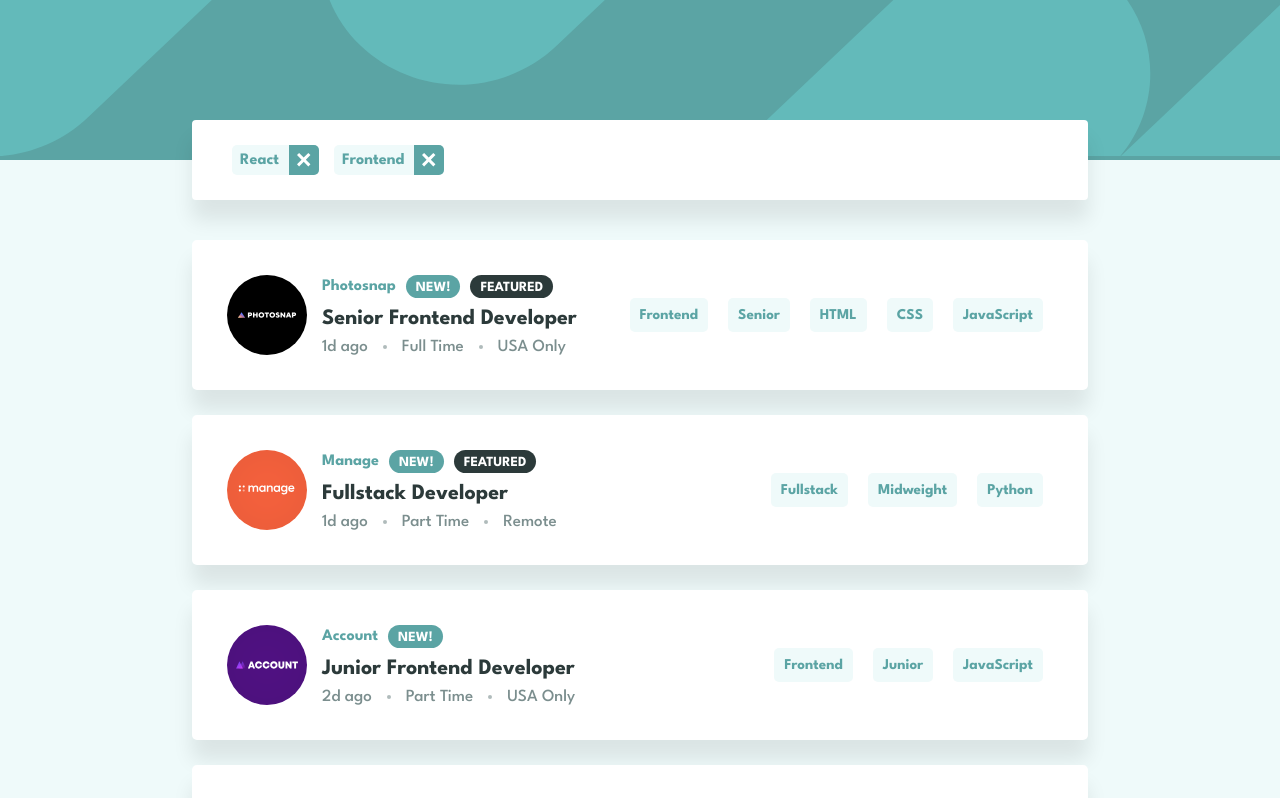
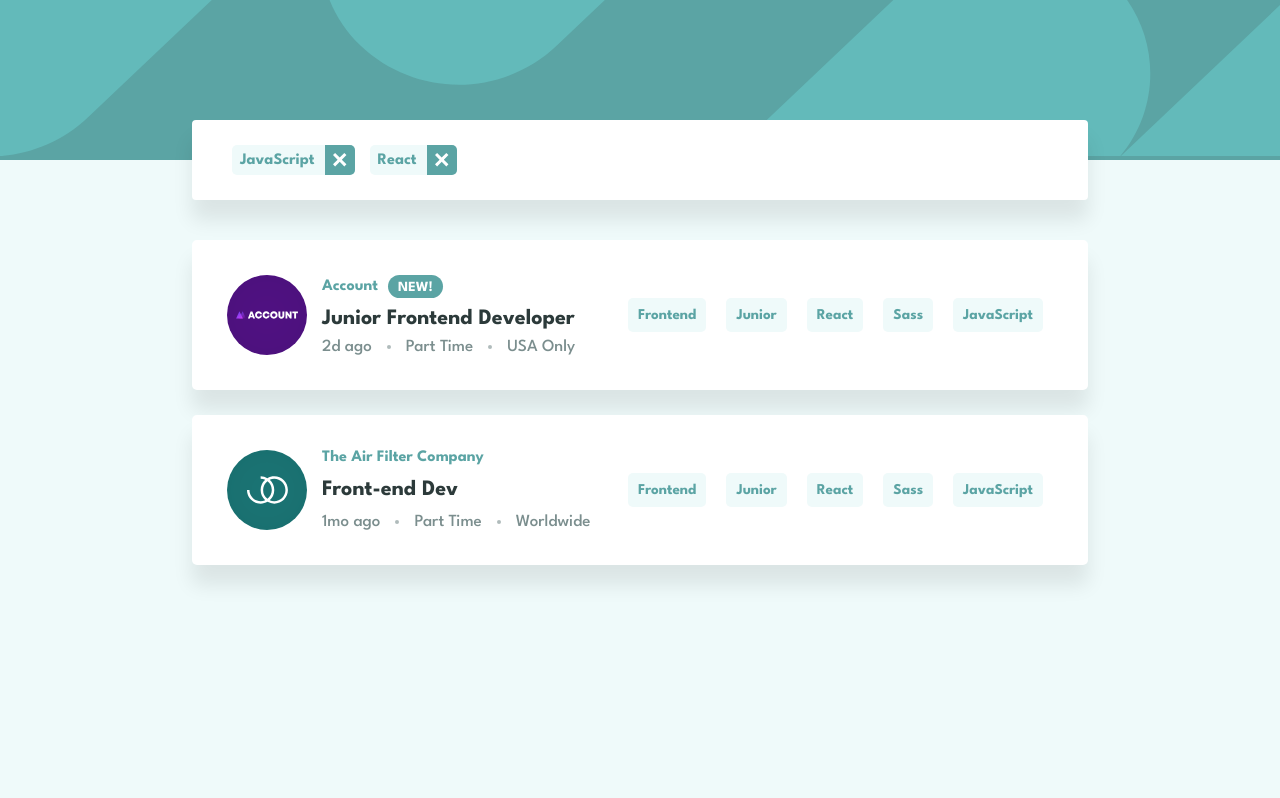
Before and after one commit to Jp-bruno/JobList, a React (Create React App) app: page / in a window 1280 px wide. Shown: the top 798 px of the page. Built offline with nearby package versions, Linux system fonts and the light colour scheme.

Commit message:
filtering function done on ListItem component

```diff
--- a/src/App.css
+++ b/src/App.css
@@ -22,6 +22,7 @@
 main.content {
   background-color: var(--main-content-background-color);
   padding-bottom: 100px;
+  min-height: 100vh;
 }
 
 .list {
--- a/src/components/List.tsx
+++ b/src/components/List.tsx
@@ -5,19 +5,19 @@ import { useState } from 'react';
 
 
 export default function List() {
-    const [filters, setFilters] = useState(['React', 'Frontend']);
+    const [filters, setFilters] = useState(['JavaScript', 'React']);
 
-    function addFilter(event:any) {
-        const currentItem:string = event.target.dataset.itemname;
+    function addFilter(event: any) {
+        const currentItem: string = event.target.dataset.itemname;
 
         return filters.some(el => el === currentItem) ?
-        () => {return}
-        :
-        setFilters([...filters, currentItem])
+            () => { return }
+            :
+            setFilters([...filters, currentItem])
     }
 
-    function removeFilter(event:any) {
-        const currentItem:string = event.target.dataset.filtername;
+    function removeFilter(event: any) {
+        const currentItem: string = event.target.dataset.filtername;
 
         const newArr = filters.filter((el) => {
             if (el === currentItem) {
@@ -25,8 +25,6 @@ export default function List() {
             }
             return el
         })
-
-        console.log(newArr)
 
         setFilters(newArr)
     }
@@ -36,7 +34,13 @@ export default function List() {
             <Filter filters={filters} removeFilter={removeFilter} />
             <ul className={`list ${filters.length > 0 ? 'filtered' : ''}`}>
                 {
-                    data.map(element => <ListItem addFilter={addFilter} key={Math.random() * 10000} data={element} />)
+                    data.map(element =>
+                        <ListItem
+                            addFilter={addFilter}
+                            filters={filters}
+                            key={Math.random() * 10000}
+                            data={element} />
+                    )
                 }
             </ul>
         </>
--- a/src/components/ListItem.tsx
+++ b/src/components/ListItem.tsx
@@ -14,11 +14,19 @@ type ListItemProps = {
         languages: string[],
         tools: string[] | []
     },
-    addFilter: (event:any) => void
+    addFilter: (event: any) => void,
+    filters: string[]
 }
 
-export default function ListItem({ data, addFilter }: ListItemProps) {
+export default function ListItem({ data, addFilter, filters }: ListItemProps) {
+    const allItemFilters = data.languages.concat(data.tools)
+    allItemFilters.push(data.level, data.role)
 
+    const isFiltered = filters.every(element => {
+        return allItemFilters.find(el => el === element)
+    })
+
+    if (isFiltered || filters.length === 0) {
         return (
             <>
                 <li className='list_item'>
@@ -28,6 +36,7 @@ export default function ListItem({ data, addFilter }: ListItemProps) {
                         <div className='list_item_job_description'>
                             <span className='list_item_title'>
                                 {data.company}
+
                                 <span className='list_item_title_options'>
                                     {
                                         data.new ?
@@ -43,9 +52,11 @@ export default function ListItem({ data, addFilter }: ListItemProps) {
                                     }
                                 </span>
                             </span>
+
                             <span className='list_item_position'>
                                 {data.position}
                             </span>
+
                             <span className='list_item_more'>
                                 {data.postedAt}
                                 <span className='list_item_dot'></span>
@@ -63,7 +74,7 @@ export default function ListItem({ data, addFilter }: ListItemProps) {
                                 {data.level}
                             </button>
                             {
-                            data.tools.length < 1 ?
+                                data.tools.length > 0 ?
                                     data.tools.map((element: string) => {
                                         return (
                                             <button key={Math.random() * 1000} className='job_tool' onClick={addFilter} data-itemname={element}>
@@ -75,7 +86,10 @@ export default function ListItem({ data, addFilter }: ListItemProps) {
                                     null
                             }
                             {
-                            data.languages.map((element: string) => <button key={Math.random() * 1000} className='job_tool' onClick={addFilter} data-itemname={element}>{element}</button>)
+                                data.languages
+                                    .map((element: string) =>
+                                        <button key={Math.random() * 1000} className='job_tool' onClick={addFilter} data-itemname={element}>{element}</button>
+                                    )
                             }
                         </div>
                     </div>
@@ -83,3 +97,6 @@ export default function ListItem({ data, addFilter }: ListItemProps) {
             </>
         )
     }
+
+    return null
+}
```
Also changed, not shown: 1 other file (tests, documents, lock files or other folders). Lines whose indentation alone changed are shown as unchanged.
